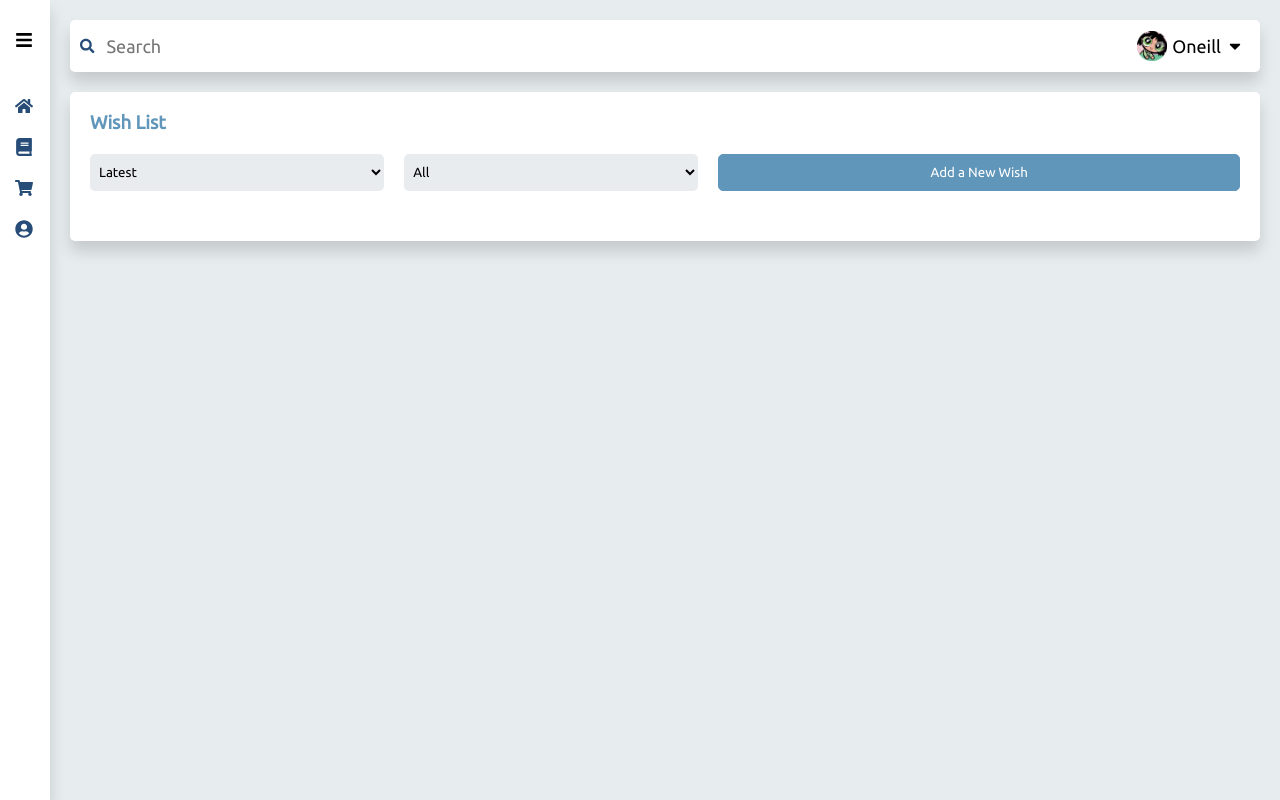
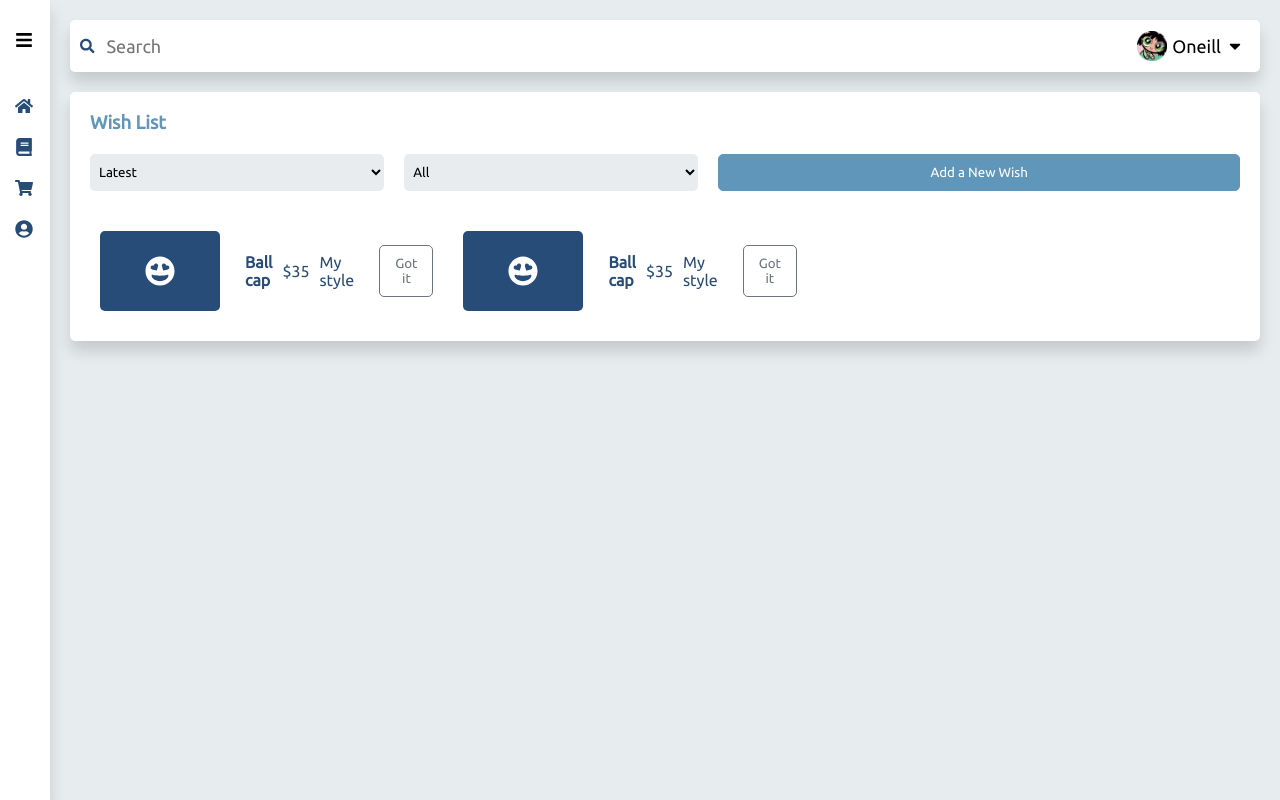
Before and after one commit to yujinoneill/task-manager-app, a React (Create React App) app: page /wishlist in a window 1280 px wide. Built offline with nearby package versions, Linux system fonts and the light colour scheme.

Commit message:
FEAT: Add WishBox and WishItem for dynamic rendering

```diff
--- a/src/components/FilteredList.js
+++ b/src/components/FilteredList.js
@@ -2,7 +2,7 @@ import { useState } from "react";
 import { Link } from "react-router-dom";
 import styled from "styled-components";
 
-import { StyledDiv } from "./wishlist/WishBox";
+import WishBox, { StyledDiv } from "./wishlist/WishBox";
 import Button from "./Button";
 import DiaryBox from "./diary/DiaryBox";
 
@@ -152,7 +152,7 @@ const FilteredList = ({ type, list }) => {
           type === "diary" ? (
             <DiaryBox key={item.id} {...item} />
           ) : (
-            <div key={item.date}></div>
+            <WishBox key={item.date} />
           )
         )}
       </Grid>
--- a/src/components/wishlist/WishBox.js
+++ b/src/components/wishlist/WishBox.js
@@ -15,12 +15,12 @@ const WishBox = (props) => {
         price={"$35"}
         itemDesc={"My style"}
       />
-      <WishItem
+      {/* <WishItem
         icon={"purchased"}
         itemName={"IT Network Book"}
         price={"$12"}
         itemDesc={"Study Network"}
-      />
+      /> */}
     </StyledDiv>
   );
 };
```
